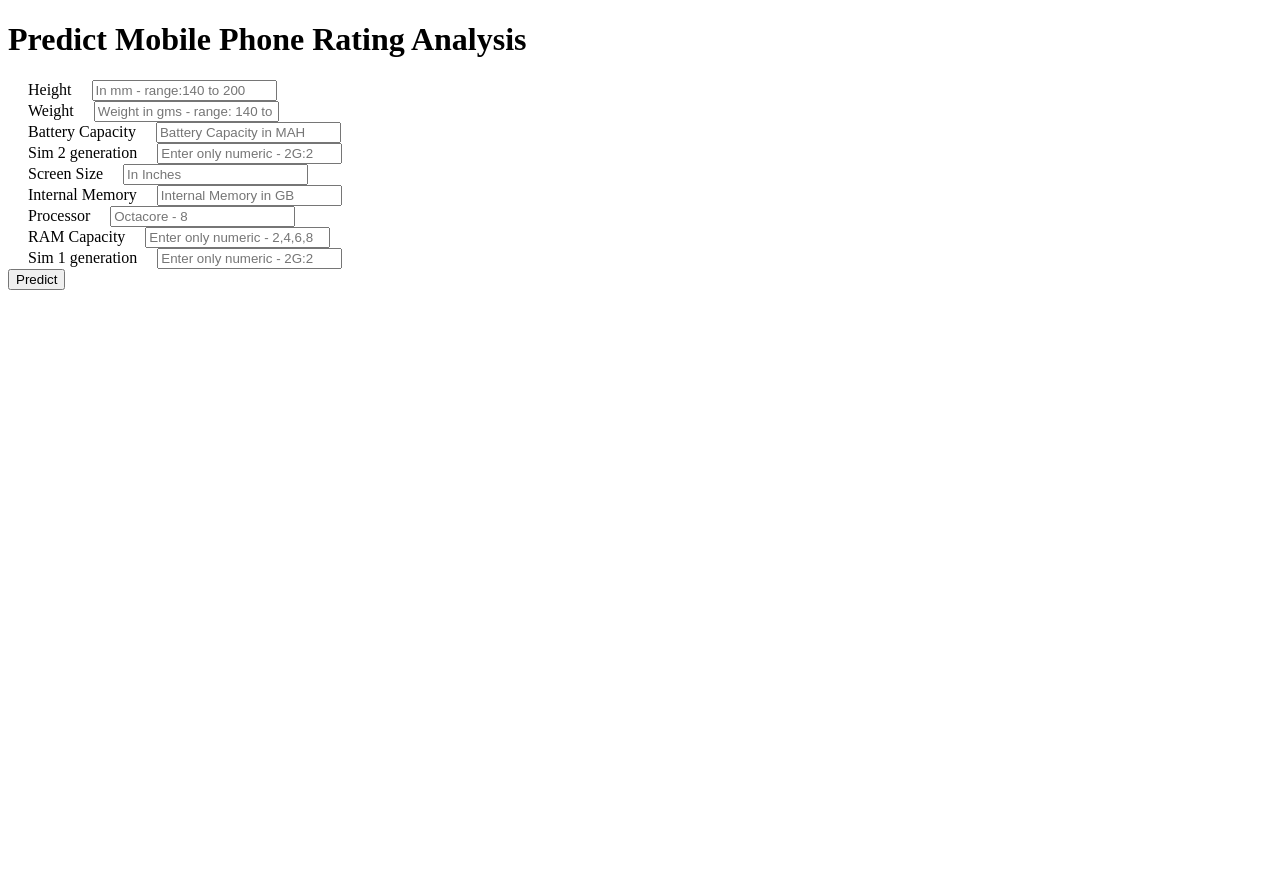
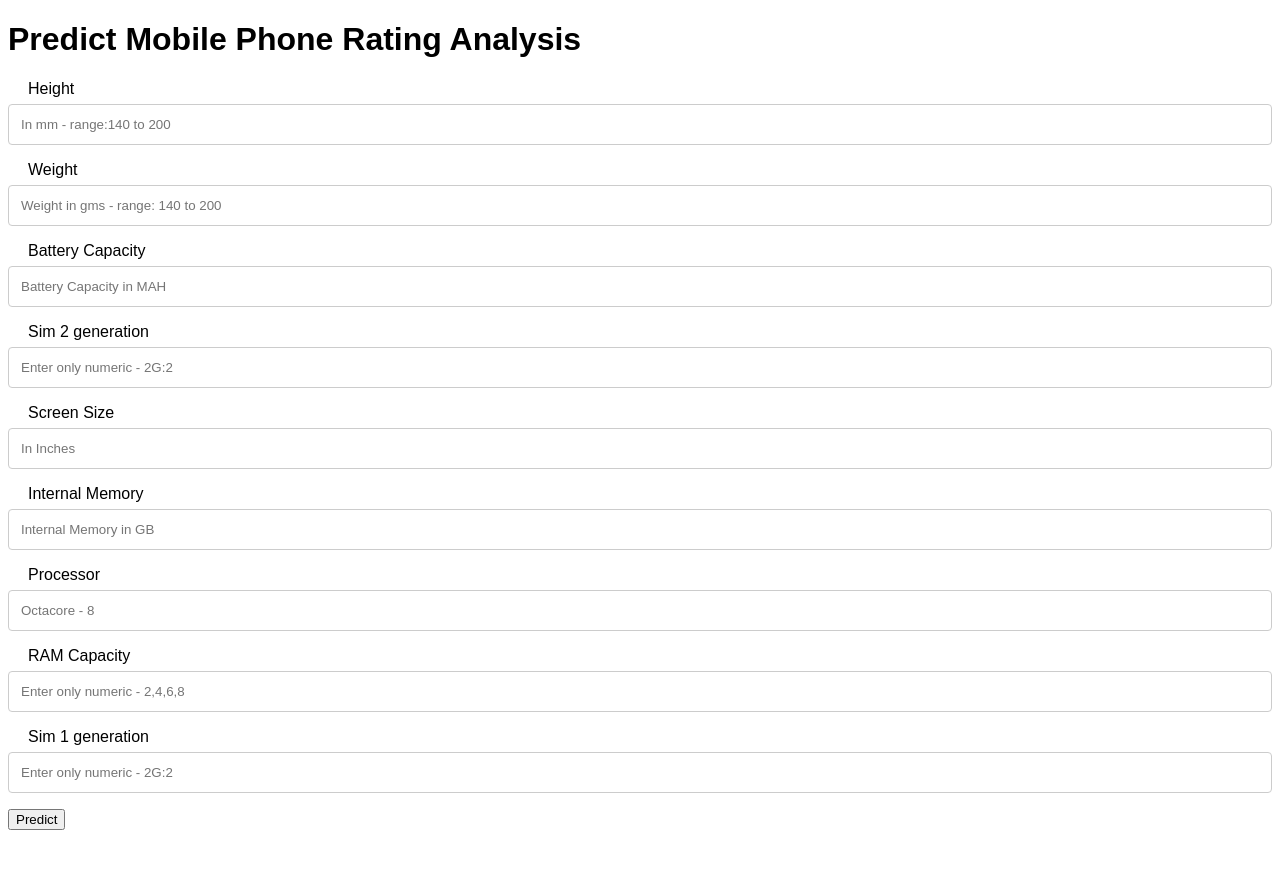
Before and after one commit to bridgecrew-perf6/MLModelsDeployment, a Flask app: page / in a window 1280 px wide. Before the commit the page ends 290 px from the top, so only its background shows below. Run offline with Flask 2, Linux system fonts and the light colour scheme; parts of the project's set-up code (start-up, migrations or seed data) failed here and were passed over.

Commit message:
Update index.html

```diff
--- a/templates/index.html
+++ b/templates/index.html
@@ -6,6 +6,40 @@
   <title>Phone Rating Predictor</title>
 
 <body>
+  <style>
+    body {font-family: Arial, Helvetica, sans-serif;}
+    * {box-sizing: border-box;}
+
+    input[type=text], select, textarea {
+      width: 100%;
+      padding: 12px;
+      border: 1px solid #ccc;
+      border-radius: 4px;
+      box-sizing: border-box;
+      margin-top: 6px;
+      margin-bottom: 16px;
+      resize: vertical;
+    }
+
+    input[type=submit] {
+      background-color: #4CAF50;
+      color: white;
+      padding: 12px 20px;
+      border: none;
+      border-radius: 4px;
+      cursor: pointer;
+    }
+
+    input[type=submit]:hover {
+      background-color: #45a049;
+    }
+
+    .container {
+      border-radius: 5px;
+      background-color: #f2f2f2;
+      padding: 20px;
+    }
+    </style>
  <div class="login" style = "top:180px;" >
 	<h1>Predict Mobile Phone Rating Analysis</h1>
 
```
